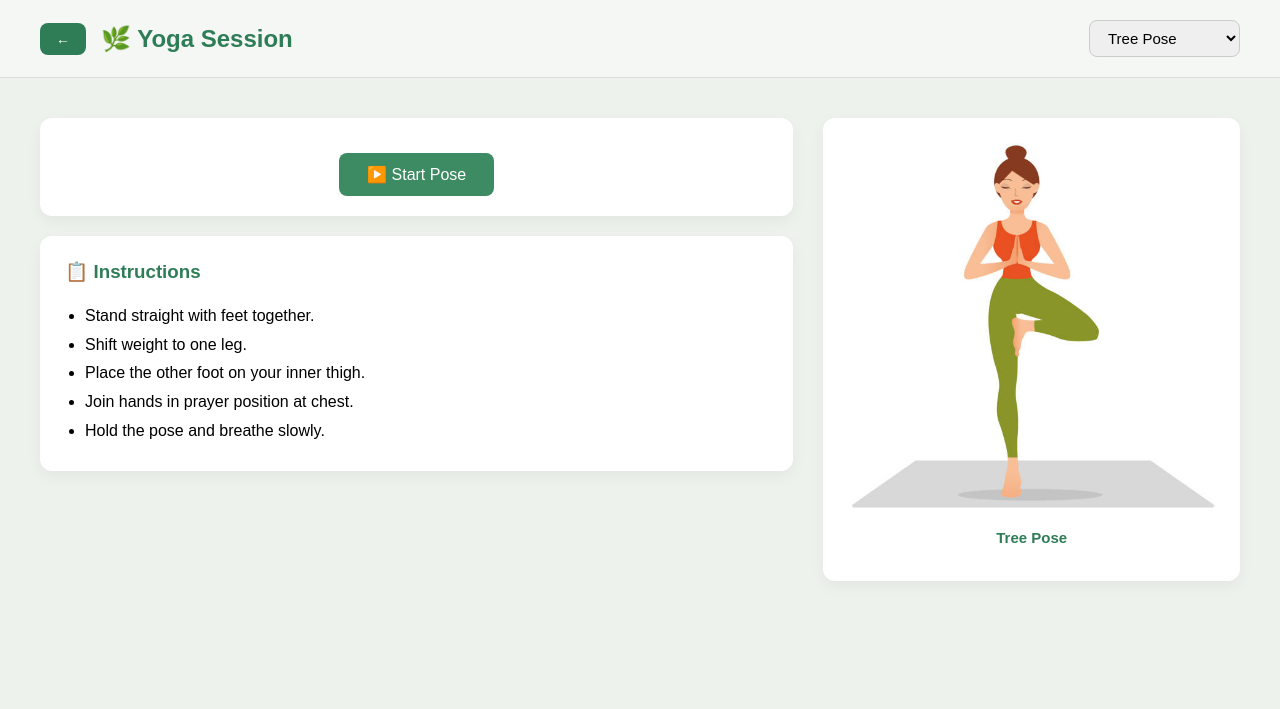
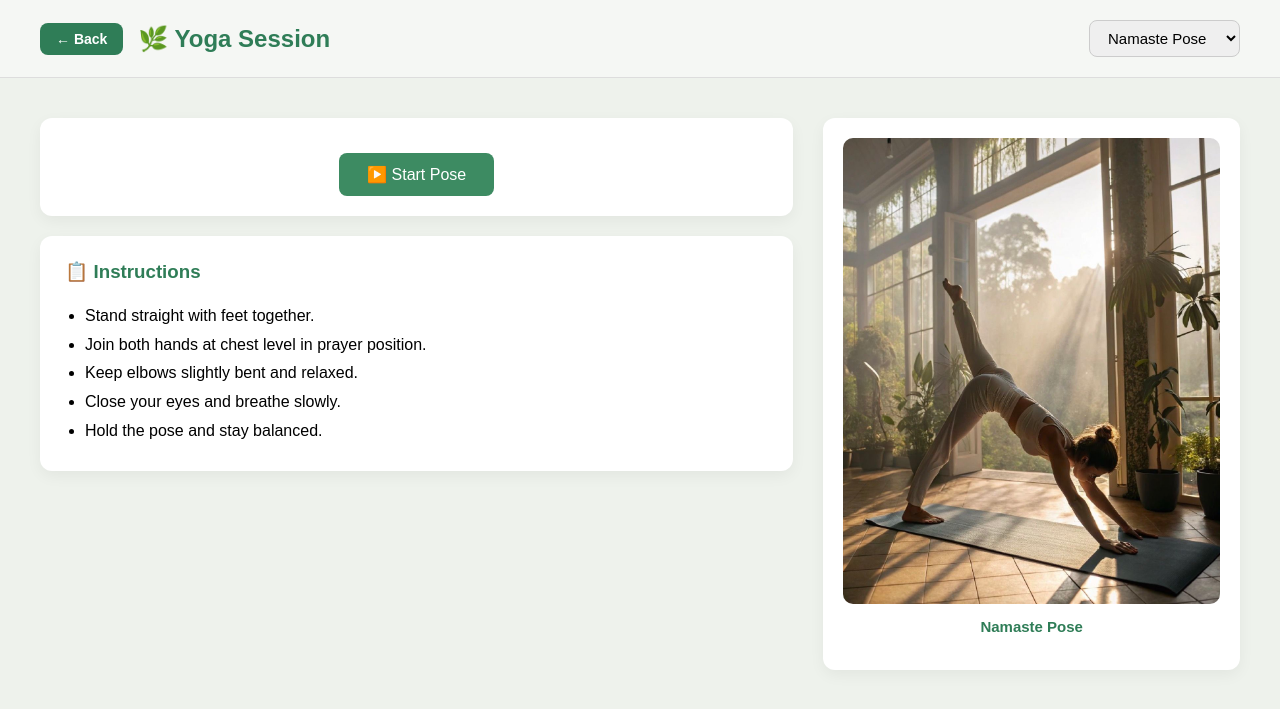
Before and after one commit to pundirnatasha247/Vedic-Human, a Flask app: page /session in a window 1280 px wide. Shown: the top 709 px of the page. Run offline with Flask 3, Linux system fonts and the light colour scheme; a user stored in the database is signed in.

Commit message:
Refactor session.html for improved styling and logic

```diff
--- a/VedicHuman/templates/session.html
+++ b/VedicHuman/templates/session.html
@@ -101,7 +101,7 @@ body {
 .btn:hover { background: #2f6f50; }
 button:hover { background: #245f43 !important; }
 .btn-stop { background: #c0392b; margin-left: 10px; }
-.btn-stop:hover { background: #a93226; }
+.btn-stop:hover { background: #a93226 !important; }
 .image-box {
   flex: 1;
   background: white;
@@ -127,11 +127,12 @@ button:hover { background: #245f43 !important; }
       padding:8px 16px; cursor:pointer;
       font-size:14px; font-weight:bold;
       transition: background 0.2s;">
-  ←
+      ← Back
     </button>
     <h2 style="margin:0;">🌿 Yoga Session</h2>
   </div>
   <select id="pose-select" onchange="changePose()">
+    <option value="namaste">Namaste Pose</option>
     <option value="tree">Tree Pose</option>
     <option value="warrior">Warrior Pose</option>
     <option value="mountain">Mountain Pose</option>
@@ -180,6 +181,17 @@ button:hover { background: #245f43 !important; }
 <script>
 // ─── POSE DATA ───────────────────────────────────────────────
 const POSES = {
+  namaste: {
+    label: "Namaste Pose",
+    image: "/static/yoga.jpg",
+    instructions: [
+      "Stand straight with feet together.",
+      "Join both hands at chest level in prayer position.",
+      "Keep elbows slightly bent and relaxed.",
+      "Close your eyes and breathe slowly.",
+      "Hold the pose and stay balanced."
+    ]
+  },
   tree: {
     label: "Tree Pose",
     image: "/static/tree.jpg",
@@ -218,7 +230,7 @@ const POSES = {
 // ─── STATE ───────────────────────────────────────────────────
 let detector, video, canvas, ctx, stream;
 let animationId = null;
-let currentPose = "tree";
+let currentPose = "namaste";
 let holdStart   = null;
 let holdTime    = 0;
 let bestTime    = 0;
@@ -228,13 +240,14 @@ window.onload = () => {
   video  = document.getElementById("video");
   canvas = document.getElementById("canvas");
   ctx    = canvas.getContext("2d");
-  loadPoseUI("tree");
+  // dropdown ki value se load karo — hardcoded nahi
+  currentPose = document.getElementById("pose-select").value;
+  loadPoseUI(currentPose);
 };
 
 function changePose() {
   currentPose = document.getElementById("pose-select").value;
   loadPoseUI(currentPose);
-  // reset timers on pose change
   holdStart = null;
   holdTime  = 0;
   bestTime  = 0;
@@ -244,18 +257,19 @@ function changePose() {
 
 function loadPoseUI(key) {
   const p = POSES[key];
-  document.getElementById("pose-img").src       = p.image;
-  document.getElementById("pose-label").textContent = p.label;
+  document.getElementById("pose-img").src            = p.image;
+  document.getElementById("pose-label").textContent  = p.label;
   const ul = document.getElementById("instruction-list");
   ul.innerHTML = p.instructions.map(i => `<li>${i}</li>`).join("");
 }
 
 // ─── CAMERA ──────────────────────────────────────────────────
 async function startPose() {
+  document.getElementById("start-btn").textContent = "⏳ Loading model...";
+  document.getElementById("start-btn").disabled    = true;
+
   document.getElementById("camera-area").style.display = "block";
   document.getElementById("timer-box").style.display   = "block";
-  document.getElementById("start-btn").style.display   = "none";
-  document.getElementById("stop-btn").style.display    = "inline-block";
 
   stream = await navigator.mediaDevices.getUserMedia({ video: { width: 1280, height: 720 } });
   video.srcObject = stream;
@@ -269,9 +283,35 @@ async function startPose() {
     modelType: poseDetection.movenet.modelType.SINGLEPOSE_LIGHTNING
   });
 
+  // model load hone ke baad button reset karo
+  document.getElementById("start-btn").textContent = "▶️ Start Pose";
+  document.getElementById("start-btn").disabled    = false;
+  document.getElementById("start-btn").style.display = "none";
+  document.getElementById("stop-btn").style.display  = "inline-block";
+
   detectPose();
 }
 
+// ─── SESSION UPDATE ──────────────────────────────────────────
+function startSession() {
+  fetch("/start-session", {
+    method: "POST",
+    credentials: "include"  // Flask session cookie bhejna zaroori
+  })
+  .then(res => res.json())
+  .then(data => {
+    if (data.success) {
+      alert("Great job! Session Completed ✅");
+      window.location.href = "/dashboard";  // automatically dashboard pe redirect
+    }
+  })
+  .catch(err => {
+    console.error("Session update failed:", err);
+    window.location.href = "/dashboard";  // error pe bhi dashboard pe bhejo
+  });
+}
+
+// ─── STOP CAMERA ─────────────────────────────────────────────
 function stopCamera() {
   if (animationId) { cancelAnimationFrame(animationId); animationId = null; }
   if (video)  { video.pause(); video.srcObject = null; }
@@ -282,11 +322,13 @@ function stopCamera() {
   document.getElementById("timer-box").style.display   = "none";
   document.getElementById("start-btn").style.display   = "inline-block";
   document.getElementById("stop-btn").style.display    = "none";
+
+  // DB update + redirect
+  startSession();
 }
 
 // ─── ANGLE HELPER ────────────────────────────────────────────
 function getAngle(A, B, C) {
-  // Angle at point B between A-B-C
   const AB = { x: A.x - B.x, y: A.y - B.y };
   const CB = { x: C.x - B.x, y: C.y - B.y };
   const dot = AB.x * CB.x + AB.y * CB.y;
@@ -295,10 +337,23 @@ function getAngle(A, B, C) {
 }
 
 // ─── POSE CHECKERS ───────────────────────────────────────────
+function checkNamaste(kp) {
+  const lShoulder=kp[5], rShoulder=kp[6];
+  const lWrist=kp[9], rWrist=kp[10];
+
+  if ([lShoulder, rShoulder, lWrist, rWrist]
+      .some(p => p.score < 0.4)) return false;
+
+  const chestY        = (lShoulder.y + rShoulder.y) / 2;
+  const estimatedHipY = chestY + 200;  // hips visible na ho toh estimate
+
+  const wristsAtChest = lWrist.y > chestY && lWrist.y < estimatedHipY &&
+                        rWrist.y > chestY && rWrist.y < estimatedHipY;
+
+  return wristsAtChest;
+}
+
 function checkTree(kp) {
-  // kp indices: 5=leftShoulder,6=rightShoulder,7=leftElbow,8=rightElbow
-  // 9=leftWrist,10=rightWrist,11=leftHip,12=rightHip
-  // 13=leftKnee,14=rightKnee,15=leftAnkle,16=rightAnkle
   const lHip=kp[11], rHip=kp[12], lKnee=kp[13], rKnee=kp[14];
   const lAnkle=kp[15], rAnkle=kp[16];
   const lShoulder=kp[5], rShoulder=kp[6], lWrist=kp[9], rWrist=kp[10];
@@ -306,15 +361,11 @@ function checkTree(kp) {
   if ([lHip,rHip,lKnee,rKnee,lAnkle,rAnkle,lShoulder,rShoulder,lWrist,rWrist]
       .some(p => p.score < 0.4)) return false;
 
-  // One knee must be significantly bent (angle < 120°)
   const leftKneeAngle  = getAngle(lHip, lKnee, lAnkle);
   const rightKneeAngle = getAngle(rHip, rKnee, rAnkle);
-  const oneLegBent = leftKneeAngle < 120 || rightKneeAngle < 120;
-
-  // Standing leg straight (> 155°)
+  const oneLegBent       = leftKneeAngle < 120 || rightKneeAngle < 120;
   const standingStraight = leftKneeAngle > 155 || rightKneeAngle > 155;
 
-  // Both wrists near chest (between shoulder y and hip y)
   const chestY = (lShoulder.y + rShoulder.y) / 2;
   const hipY   = (lHip.y + rHip.y) / 2;
   const wristsAtChest = lWrist.y > chestY && lWrist.y < hipY &&
@@ -331,21 +382,17 @@ function checkWarrior(kp) {
   if ([lHip,rHip,lKnee,rKnee,lAnkle,rAnkle,lShoulder,rShoulder,lWrist,rWrist]
       .some(p => p.score < 0.4)) return false;
 
-  // One knee bent (80°–120°), other leg straight (>150°)
   const leftKneeAngle  = getAngle(lHip, lKnee, lAnkle);
   const rightKneeAngle = getAngle(rHip, rKnee, rAnkle);
-  const frontKneeBent  = (leftKneeAngle > 70 && leftKneeAngle < 125) ||
+  const frontKneeBent   = (leftKneeAngle > 70 && leftKneeAngle < 125) ||
                           (rightKneeAngle > 70 && rightKneeAngle < 125);
   const backLegStraight = leftKneeAngle > 150 || rightKneeAngle > 150;
 
-  // Both arms horizontal — wrists near shoulder height (within 80px)
-  const shoulderY = (lShoulder.y + rShoulder.y) / 2;
-  const armsOut   = Math.abs(lWrist.y - shoulderY) < 80 &&
+  const shoulderY    = (lShoulder.y + rShoulder.y) / 2;
+  const armsOut      = Math.abs(lWrist.y - shoulderY) < 80 &&
                        Math.abs(rWrist.y - shoulderY) < 80;
-
-  // Wrists spread wide (x distance > shoulder width * 2)
   const shoulderWidth = Math.abs(lShoulder.x - rShoulder.x);
-  const armsWide = Math.abs(lWrist.x - rWrist.x) > shoulderWidth * 1.8;
+  const armsWide     = Math.abs(lWrist.x - rWrist.x) > shoulderWidth * 1.8;
 
   return frontKneeBent && backLegStraight && armsOut && armsWide;
 }
@@ -358,24 +405,20 @@ function checkMountain(kp) {
   if ([lShoulder,rShoulder,lHip,rHip,lKnee,rKnee,lAnkle,rAnkle,lWrist,rWrist]
       .some(p => p.score < 0.4)) return false;
 
-  // Both legs straight (>160°)
   const leftKneeAngle  = getAngle(lHip, lKnee, lAnkle);
   const rightKneeAngle = getAngle(rHip, rKnee, rAnkle);
   const legsStraight   = leftKneeAngle > 160 && rightKneeAngle > 160;
-
-  // Both wrists above shoulders
-  const wristsUp = lWrist.y < lShoulder.y && rWrist.y < rShoulder.y;
-
-  // Wrists close together above head (within 80px horizontally)
+  const wristsUp       = lWrist.y < lShoulder.y && rWrist.y < rShoulder.y;
   const wristsTogether = Math.abs(lWrist.x - rWrist.x) < 100;
 
   return legsStraight && wristsUp && wristsTogether;
 }
 
 function isPoseCorrect(kp) {
-  if (currentPose === "tree")     return checkTree(kp);
-  if (currentPose === "warrior")  return checkWarrior(kp);
-  if (currentPose === "mountain") return checkMountain(kp);
+  if (currentPose === "namaste") return checkNamaste(kp);
+  if (currentPose === "tree")    return checkTree(kp);
+  if (currentPose === "warrior") return checkWarrior(kp);
+  if (currentPose === "mountain")return checkMountain(kp);
   return false;
 }
 
@@ -426,19 +469,18 @@ async function detectPose() {
     const color   = correct ? "#00e676" : "#ff1744";
     drawSkeleton(kp, color);
 
-    // Timer logic
     const now = performance.now();
     if (correct) {
       if (!holdStart) holdStart = now;
       holdTime = (now - holdStart) / 1000;
       if (holdTime > bestTime) bestTime = holdTime;
-      document.getElementById("pose-status").style.color = "#2f7d57";
-      document.getElementById("pose-status").textContent = "✅ Pose Correct! Keep holding...";
+      document.getElementById("pose-status").style.color   = "#2f7d57";
+      document.getElementById("pose-status").textContent   = "✅ Pose Correct! Keep holding...";
     } else {
       holdStart = null;
       holdTime  = 0;
-      document.getElementById("pose-status").style.color = "#c0392b";
-      document.getElementById("pose-status").textContent = "❌ Adjust your pose...";
+      document.getElementById("pose-status").style.color   = "#c0392b";
+      document.getElementById("pose-status").textContent   = "❌ Adjust your pose...";
     }
 
     document.getElementById("hold-timer").textContent = holdTime.toFixed(1) + "s";
```
Lines whose indentation alone changed are shown as unchanged.
